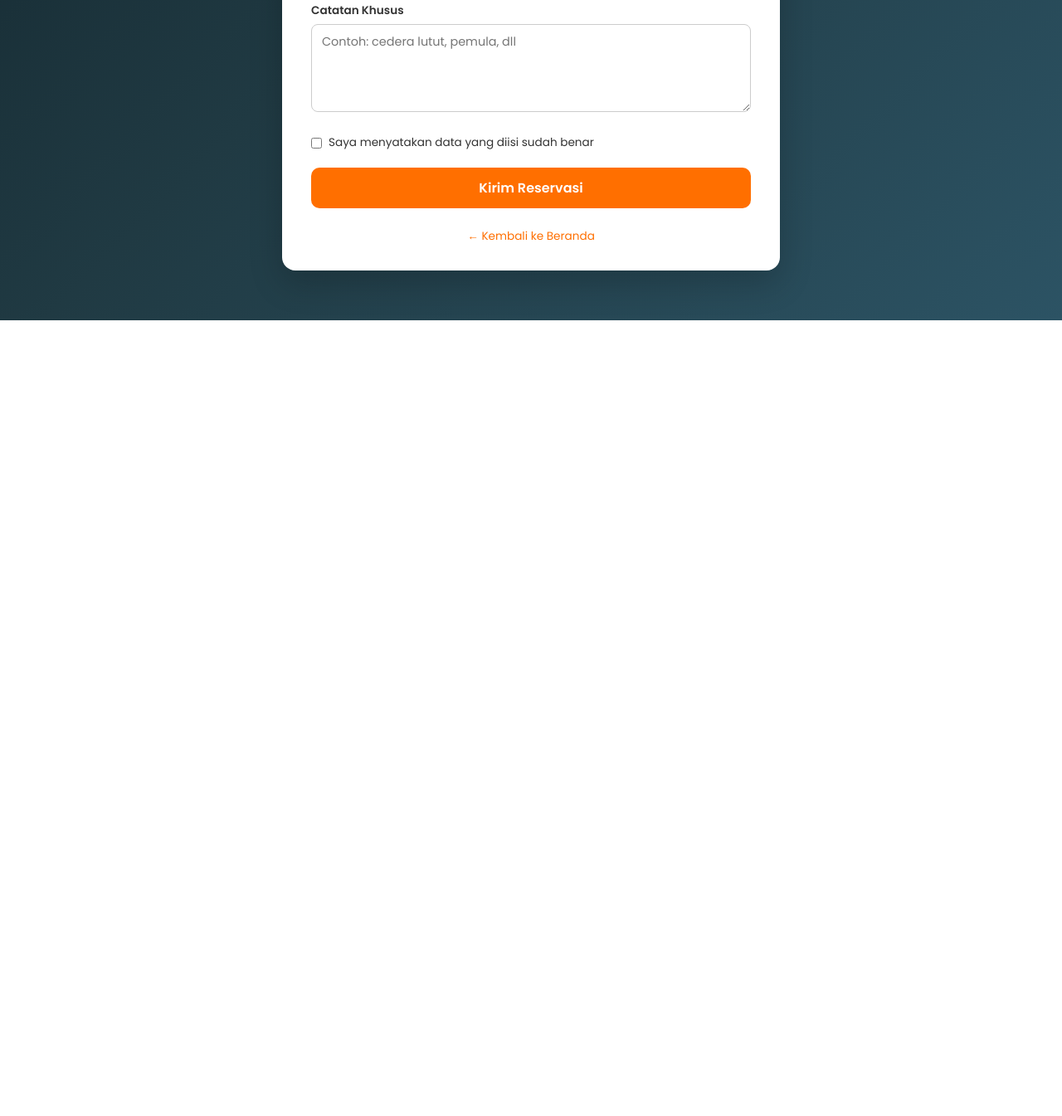
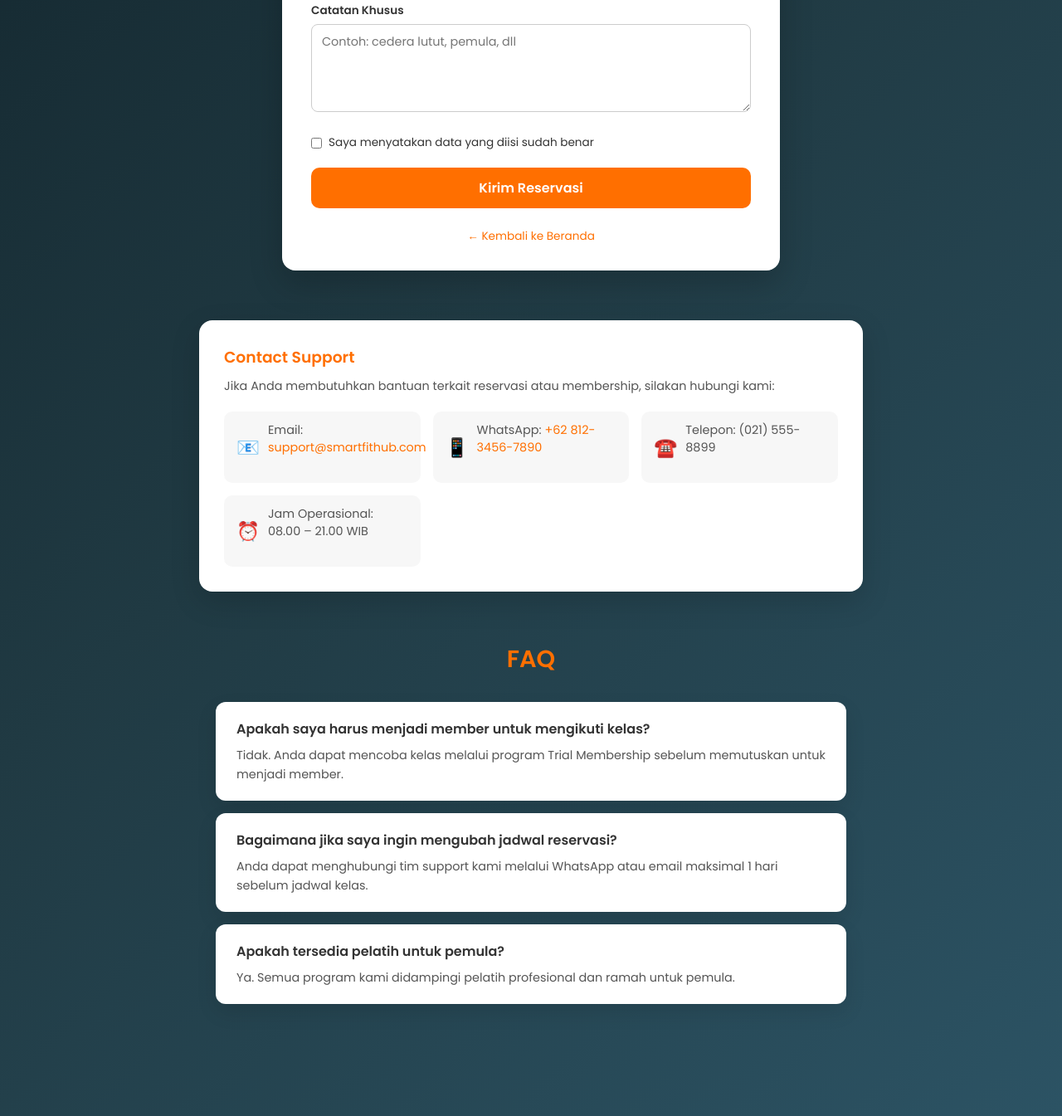
Before and after one commit to MelatiPurnamasari/uas-melatipurnamasari, a plain HTML site: page reservation.html in a window 1280 px wide. Shown: the part 781-2126 px from the top of the page at 83% size. Before the commit the page ends 1167 px from the top, so only its background shows below. Drawn offline with Linux system fonts and the light colour scheme.

Commit message:
Update reservation.html

```diff
--- a/reservation.html
+++ b/reservation.html
@@ -100,5 +100,63 @@
   </div>
 
 
+  <!-- CONTACT SUPPORT INFO -->
+<section class="contact-support">
+  <h3>Contact Support</h3>
+  <p>Jika Anda membutuhkan bantuan terkait reservasi atau membership, silakan hubungi kami:</p>
+
+  <div class="support-list">
+    <div class="support-item">
+      <span>📧</span>
+      <p>Email: <a href="mailto:support@smartfithub.com">support@smartfithub.com</a></p>
+    </div>
+
+    <div class="support-item">
+      <span>📱</span>
+      <p>WhatsApp: <a href="https://wa.me/6281234567890">+62 812-3456-7890</a></p>
+    </div>
+
+    <div class="support-item">
+      <span>☎️</span>
+      <p>Telepon: (021) 555-8899</p>
+    </div>
+
+    <div class="support-item">
+      <span>⏰</span>
+      <p>Jam Operasional: 08.00 – 21.00 WIB</p>
+    </div>
+  </div>
+</section>
+
+  <!-- FAQ -->
+<section class="faq">
+  <h2>FAQ</h2>
+
+  <div class="faq-item">
+    <h4>Apakah saya harus menjadi member untuk mengikuti kelas?</h4>
+    <p>
+      Tidak. Anda dapat mencoba kelas melalui program Trial Membership sebelum
+      memutuskan untuk menjadi member.
+    </p>
+  </div>
+
+  <div class="faq-item">
+    <h4>Bagaimana jika saya ingin mengubah jadwal reservasi?</h4>
+    <p>
+      Anda dapat menghubungi tim support kami melalui WhatsApp atau email
+      maksimal 1 hari sebelum jadwal kelas.
+    </p>
+  </div>
+
+  <div class="faq-item">
+    <h4>Apakah tersedia pelatih untuk pemula?</h4>
+    <p>
+      Ya. Semua program kami didampingi pelatih profesional dan ramah
+      untuk pemula.
+    </p>
+  </div>
+</section>
+
+
 </body>
 </html>
```
